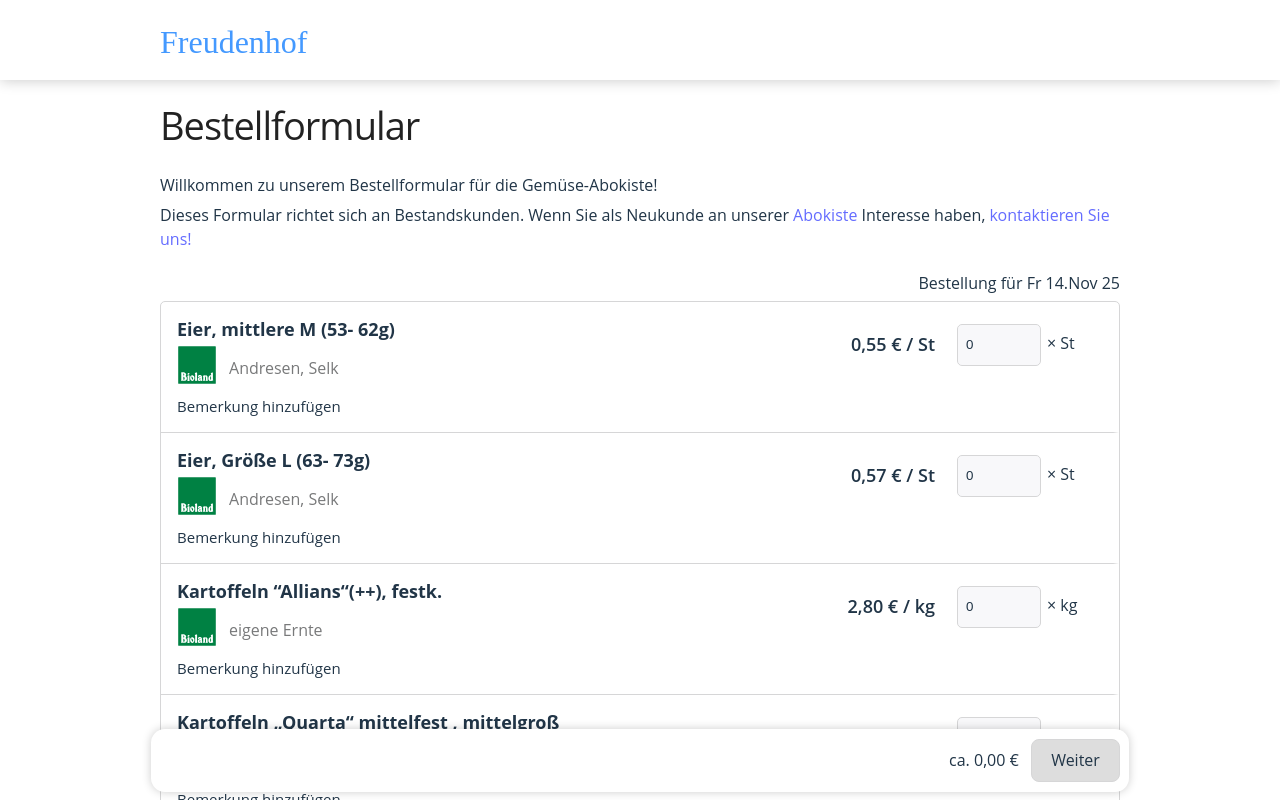
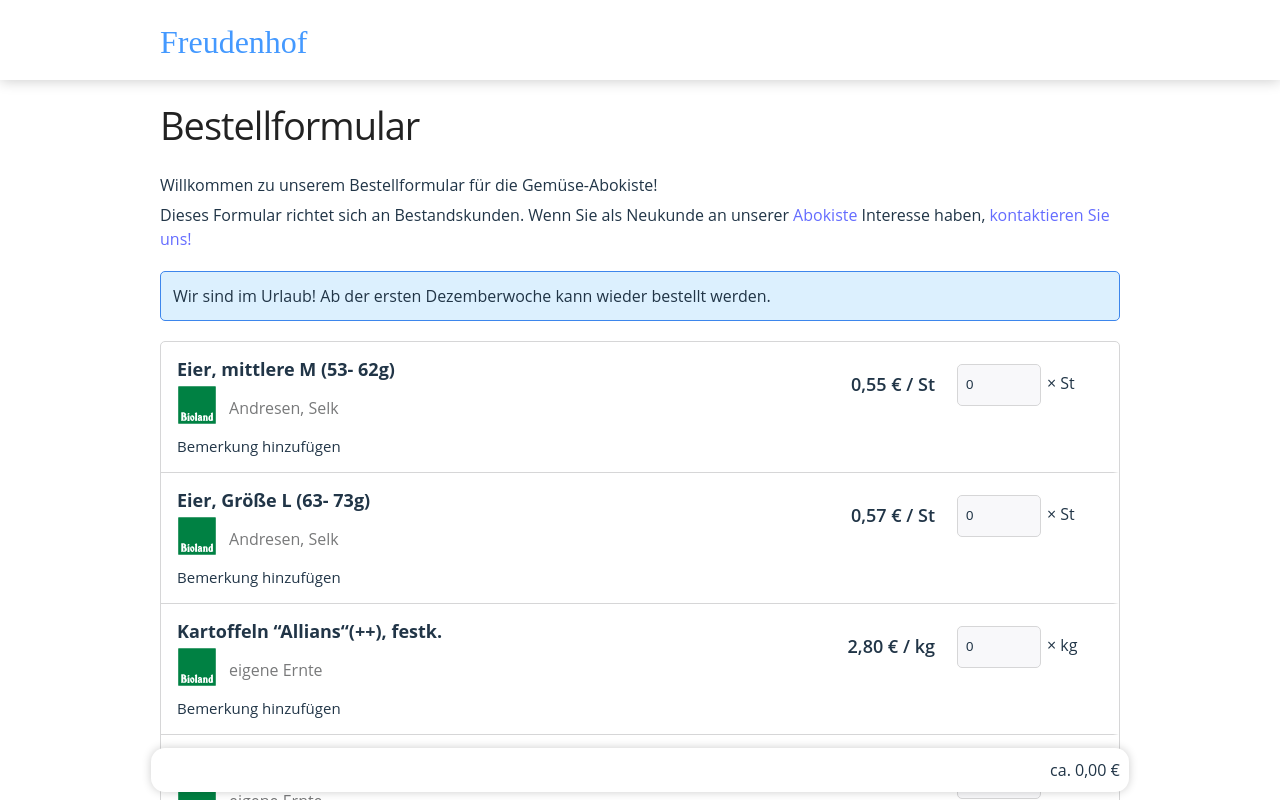
Before and after one commit to Freudenhof/Bestellformular, a Vue app: page / in a window 1280 px wide. Shown: the top 800 px of the page. Built offline with nearby package versions, Linux system fonts and the light colour scheme.

Commit message:
Vacation note

```diff
--- a/src/components/FormularPart.vue
+++ b/src/components/FormularPart.vue
@@ -6,7 +6,7 @@
 
 		<p>Willkommen zu unserem Bestellformular für die Gemüse-Abokiste!</p>
 		<p>Dieses Formular richtet sich an Bestandskunden. Wenn Sie als Neukunde an unserer <a href="https://freudenhof.de/?page_id=153" target="_blank">Abokiste</a> Interesse haben, <a href="https://freudenhof.de/?page_id=153">kontaktieren Sie uns!</a></p>
-		<p class="date">Bestellung für {{ date }}</p>
+		<p class="important_note">Wir sind im Urlaub! Ab der ersten Dezemberwoche kann wieder bestellt werden.</p>
 
 		<ul id="product_list">
 			<li class="product" :class="{selected: product.amount}" v-for="product of products">
@@ -48,7 +48,7 @@
 
 		<div id="order_sum" class="button_bar">
 			ca. {{ printPrice(sum) }}
-			<button @click="nextPage()">Weiter</button>
+			<!--button @click="nextPage()">Weiter</button-->
 		</div>
 
 	</div>
@@ -303,6 +303,14 @@ p.date {
 	text-align: right;
 }
 
+p.important_note {
+	margin: 20px 0;
+	padding: 12px;
+	border-radius: 5px;
+	background-color: rgba(80, 180, 250, 0.2);
+	border: 1px solid #3d86ec;
+}
+
 .form_bar {
 	width: 100%;
 	max-width: 500px;
```
